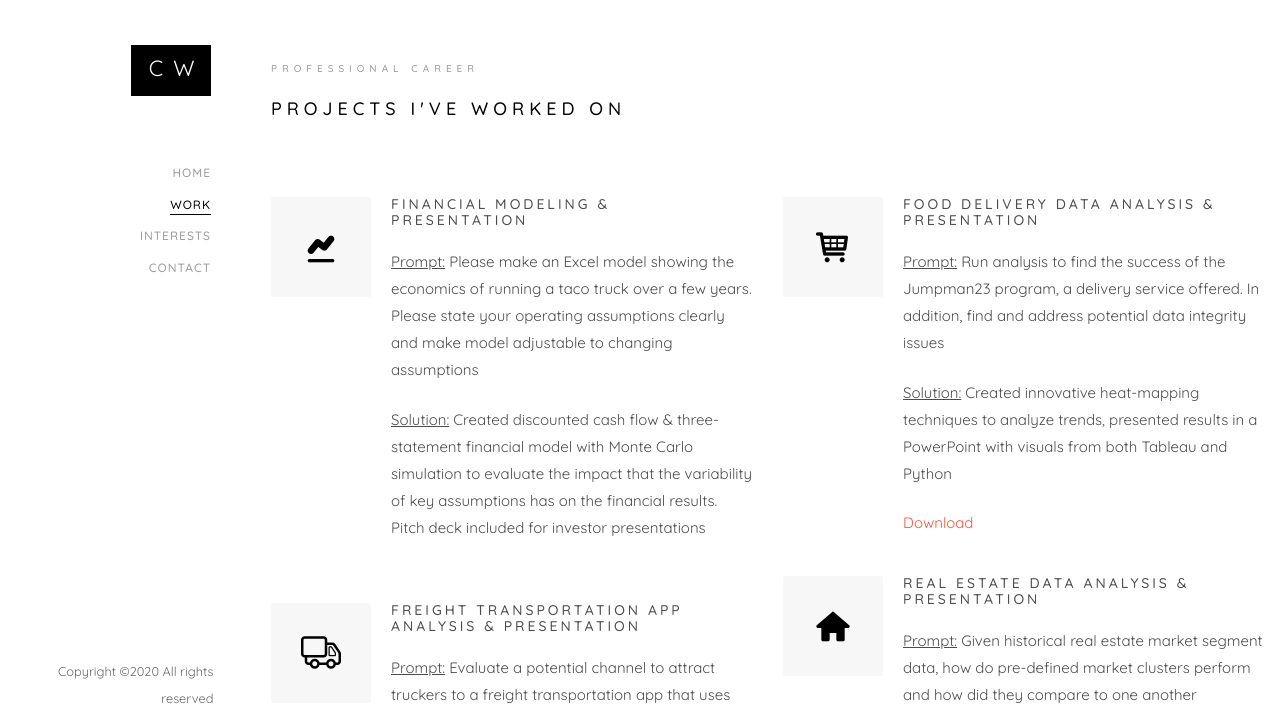
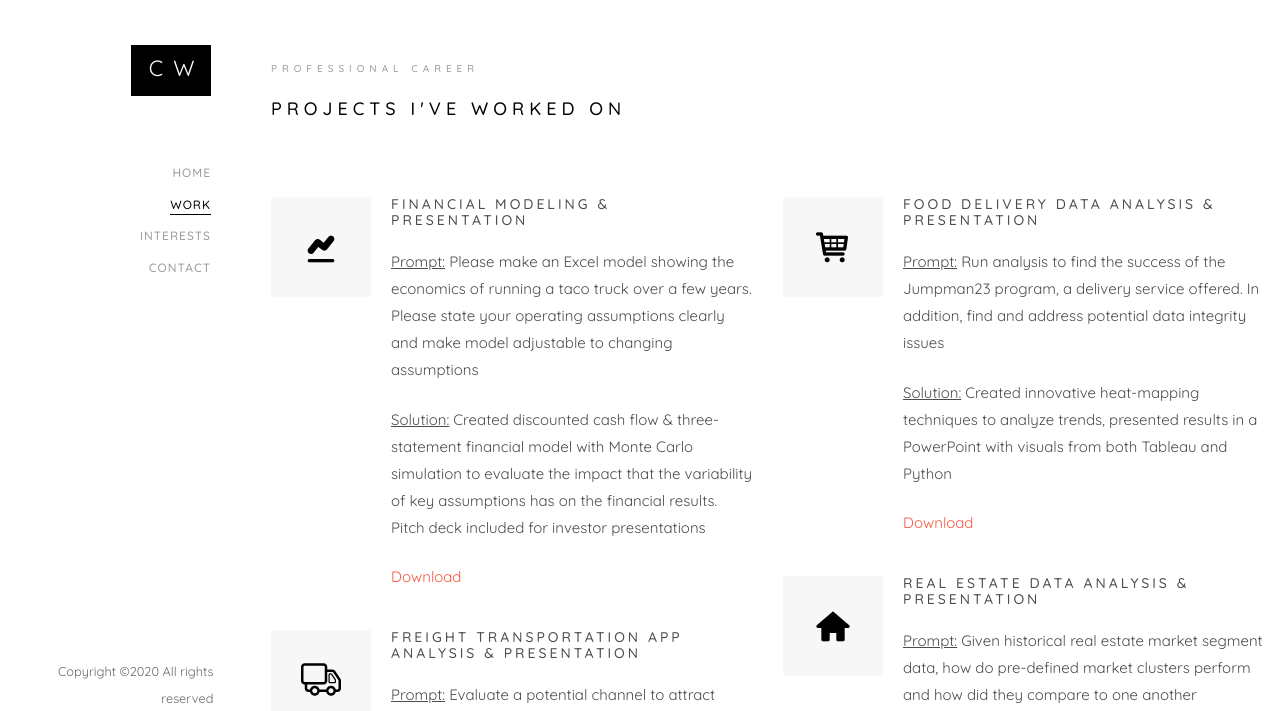
Before and after one commit to christiewang1/christiewang, a plain HTML site: page services.html in a window 1280 px wide. Shown: the top 711 px of the page. Drawn offline with Linux system fonts and the light colour scheme; files whose address does not match are found by name.

Commit message:
Update services.html

```diff
--- a/services.html
+++ b/services.html
@@ -92,6 +92,7 @@ Copyright &copy;<script>document.write(new Date().getFullYear());</script> All r
 									<h3>Financial Modeling & Presentation</h3>
 									<p><u>Prompt:</u> Please make an Excel model showing the economics of running a taco truck over a few years. Please state your operating assumptions clearly and make model adjustable to changing assumptions </p>
 									<p><u>Solution:</u> Created discounted cash flow & three-statement financial model with Monte Carlo simulation to evaluate the impact that the variability of key assumptions has on the financial results. Pitch deck included for investor presentations</p>
+									<a href="C:/Users/chris/OneDrive/Desktop/Website/portfolio/Christie_Wang_Taco_Truck_Excel_v_F.xlsm" download>Download </a>
 								</div>
 							</div>
 
```
